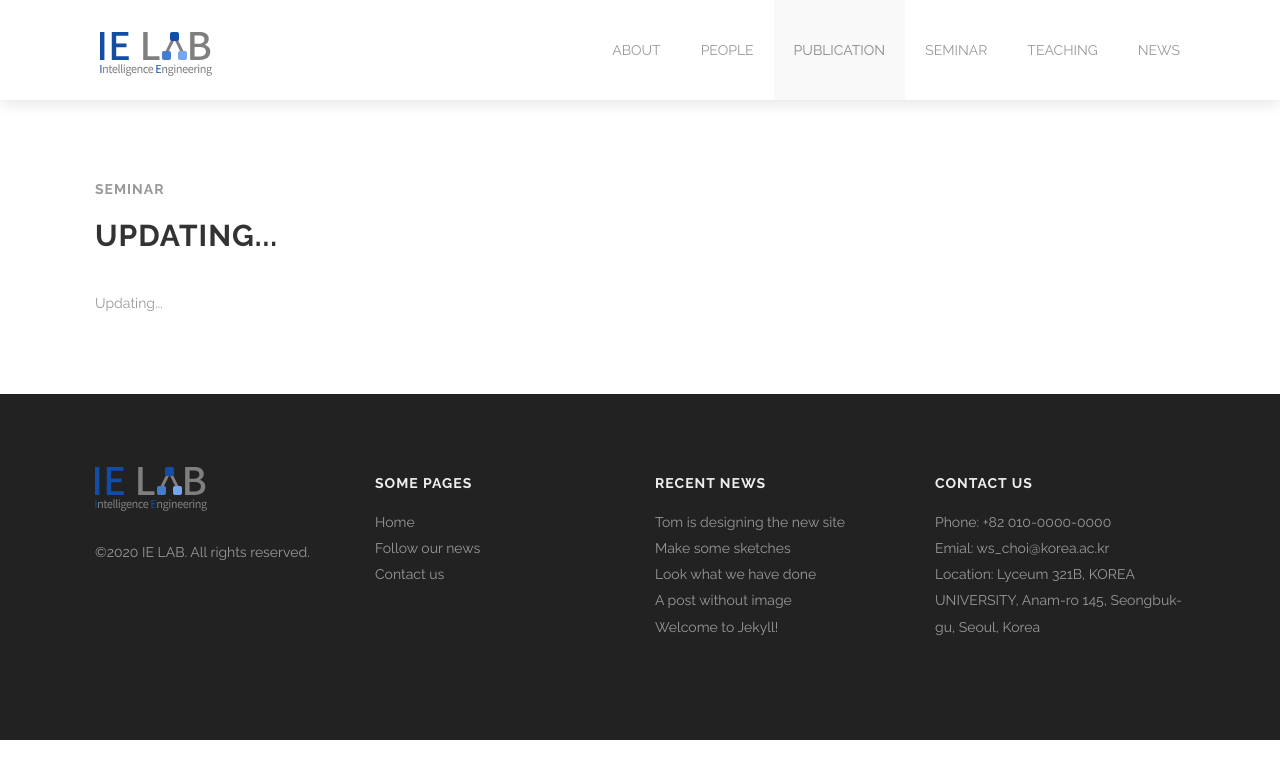
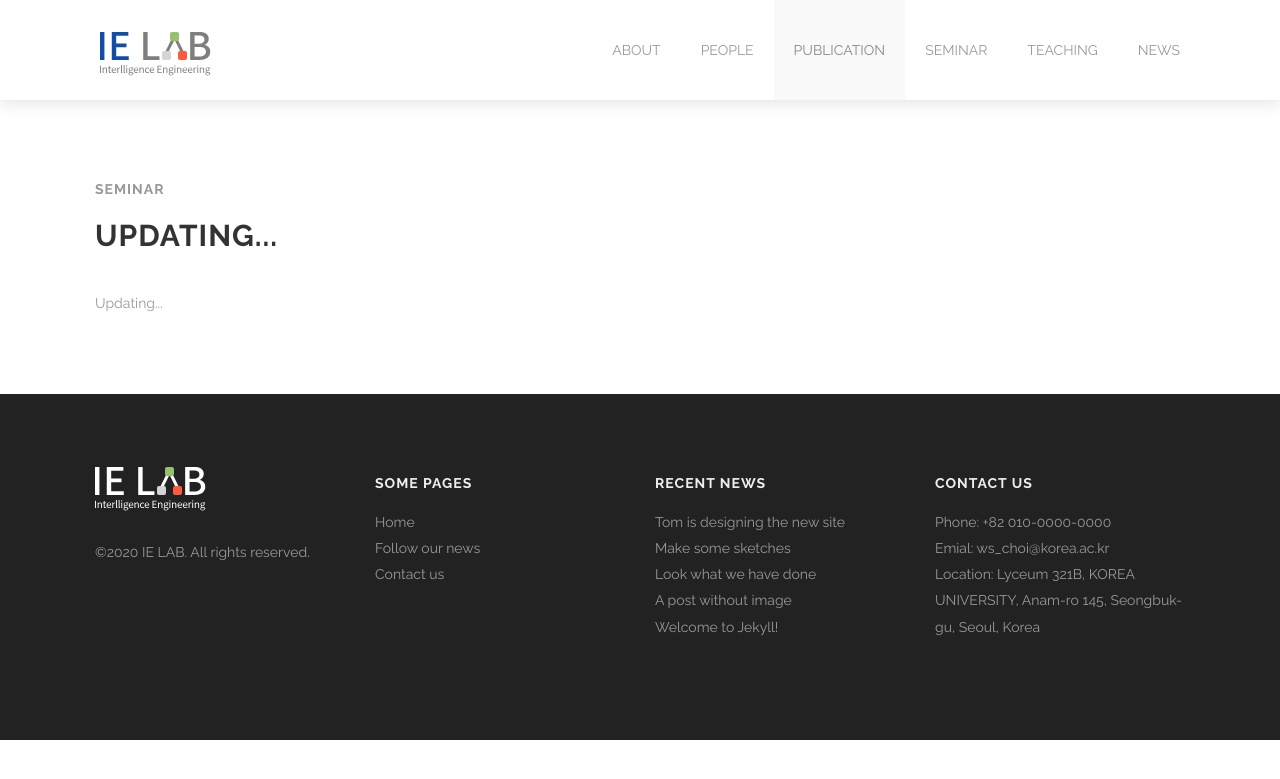
Before and after one commit to kuielab/kuielab.github.io, a Jekyll site: the page built from seminar.html, in a window 1280 px wide. Shown: the top 779 px of the page. Built offline with Jekyll 4.4.1, drawn with Linux system fonts in a browser that asks for light colours.

Commit message:
로고 변경

```diff
--- a/_includes/footer.html
+++ b/_includes/footer.html
@@ -4,7 +4,7 @@
     <div class='large-3 medium-3 columns'>
       <h1>
         <a href='index.html'>
-          <img alt="" src="{{site.url}}/images/logo.svg" />
+          <img alt="" src="{{site.url}}/images/logo-white.svg" />
         </a>
       </h1>
       <p>©2020 {{site.title}}. All rights reserved.</p>
```
Also changed, not shown: images/logo-bordered.png (deleted), images/logo-grey.png (deleted), images/logo-white.svg (added), images/logo.svg.
